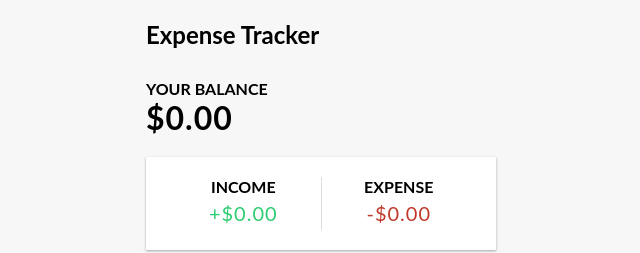
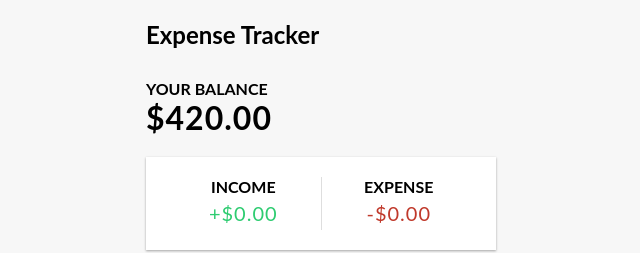
Before and after one commit to StanfordDC/Expense-Tracker, a React (Create React App) app: page / in a window 1280 px wide. Shown: the top 253 px of the page, without its empty margins (319-959 px from the left). Built offline with nearby package versions, Linux system fonts and the light colour scheme.

Commit message:
Update Balance.js

```diff
--- a/src/components/Balance.js
+++ b/src/components/Balance.js
@@ -1,10 +1,17 @@
-import React from 'react'
+import React, { useContext } from 'react';
+import { GlobalContext } from '../context/GlobalState';
 
 export const Balance = () => {
+    const { transactions } = useContext(GlobalContext);
+
+    const amounts = transactions.map(transaction => transaction.amount);
+
+    const total = amounts.reduce((acc, item) => (acc += item), 0).toFixed(2);
+
     return (
         <>
             <h4>Your Balance</h4>
-            <h1>$0.00</h1>
+            <h1>${total}</h1>
         </>
     )
 }
```
